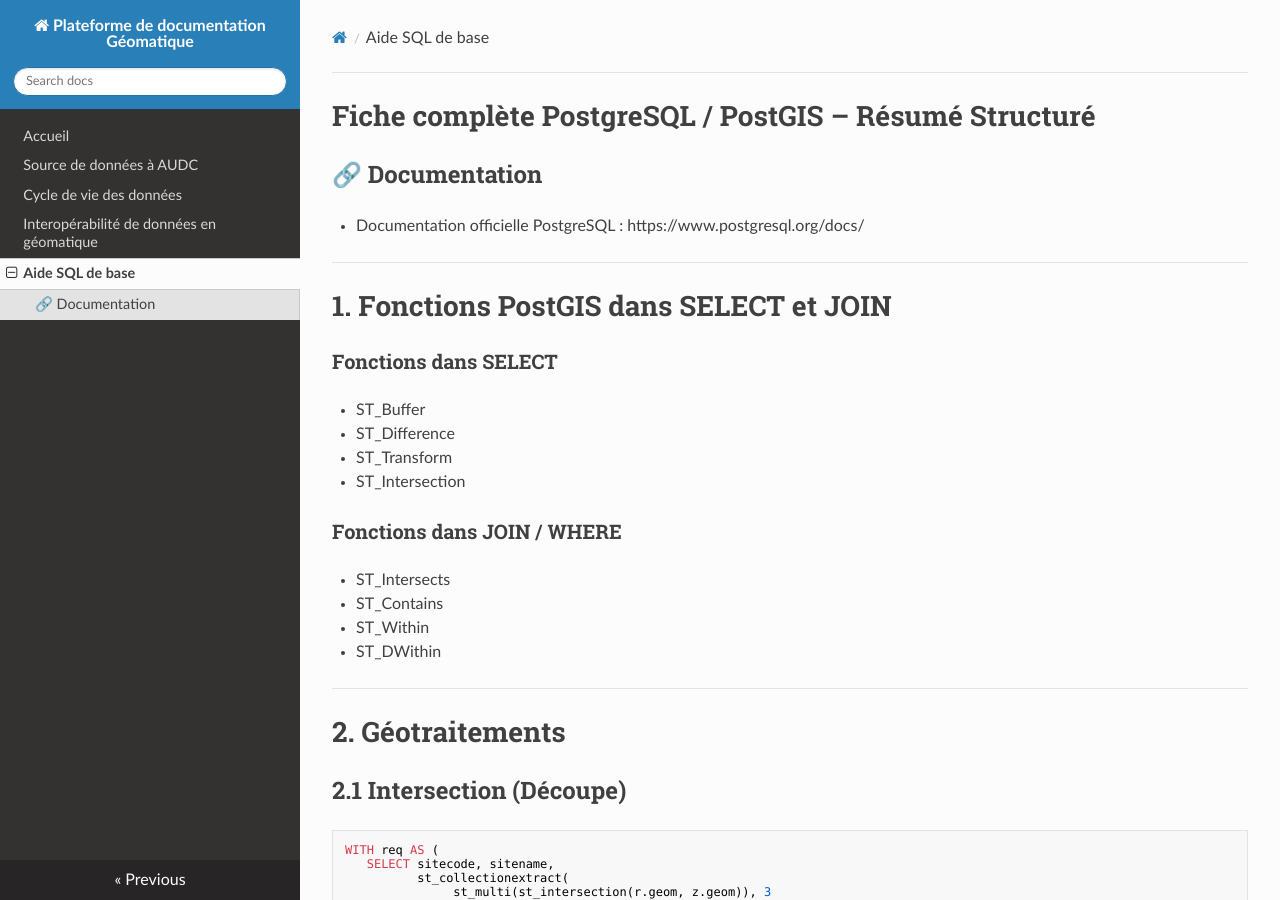
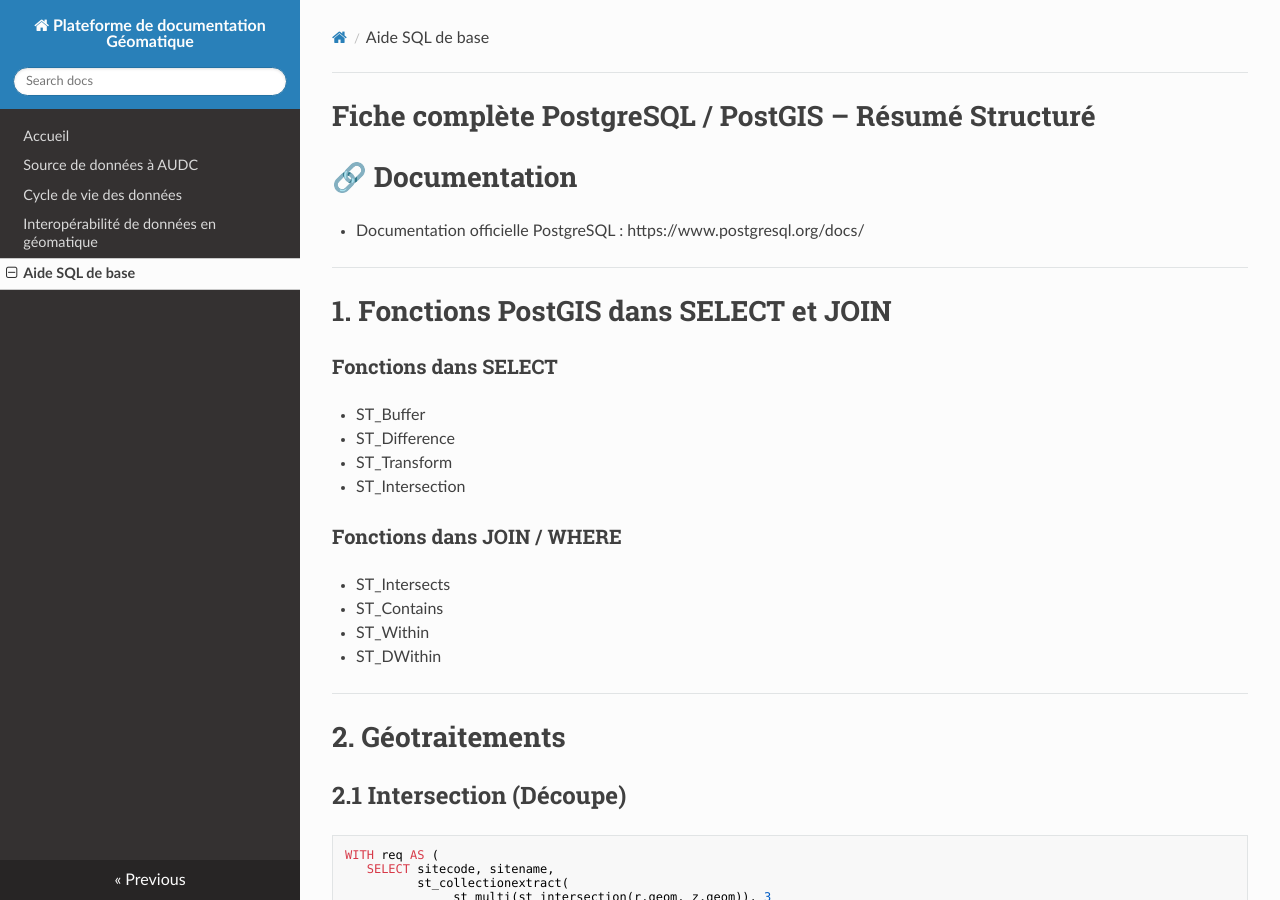
Before and after one commit to abdou123-guene/Site_de_documentation_geomatique, an MkDocs documentation site: the page built from docs/aide_sql.md, in a window 1280 px wide and 900 px high. Built offline with MkDocs 1.6.1, drawn with Linux system fonts in a browser that asks for light colours; nearby versions of some CDN libraries.

Commit message:
Update aide_sql.md

```diff
--- a/docs/aide_sql.md
+++ b/docs/aide_sql.md
@@ -1,6 +1,6 @@
 #  Fiche complète PostgreSQL / PostGIS – Résumé Structuré
 
-## 🔗 Documentation
+# 🔗 Documentation
 - Documentation officielle PostgreSQL : https://www.postgresql.org/docs/
 
 ---
```
